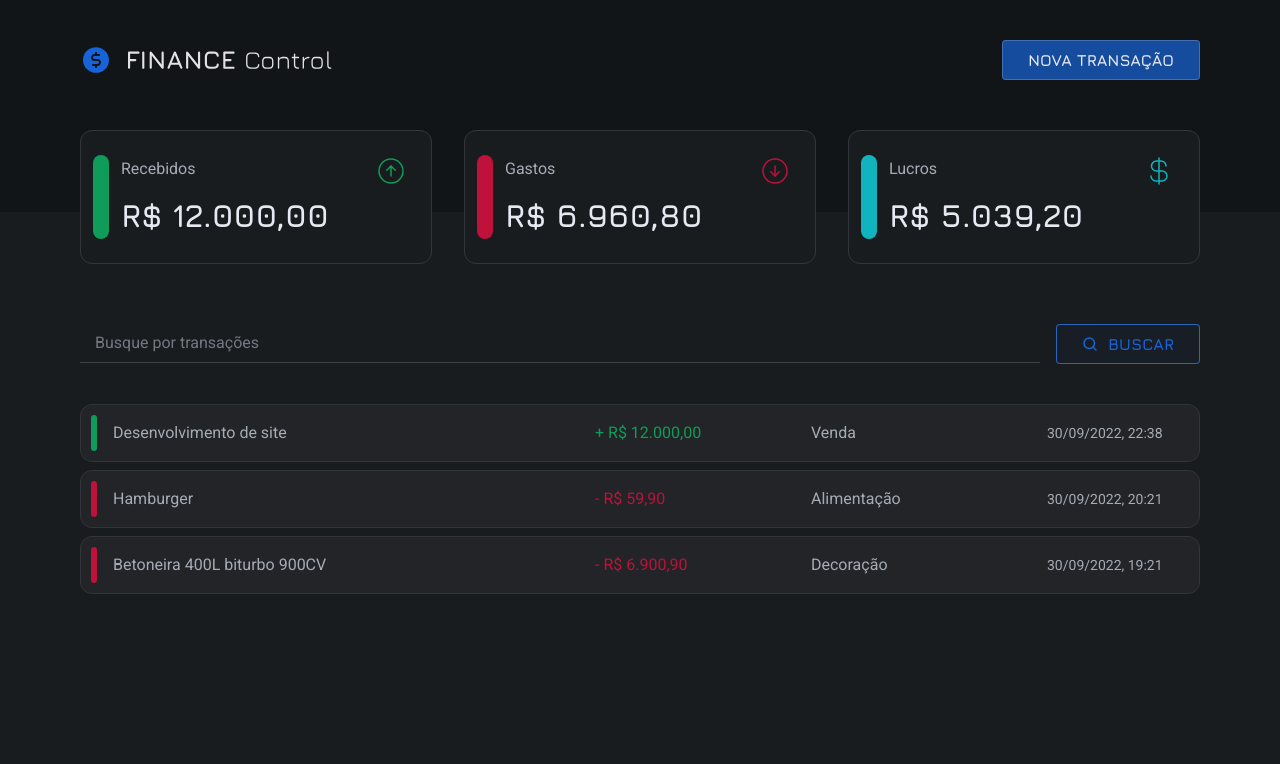
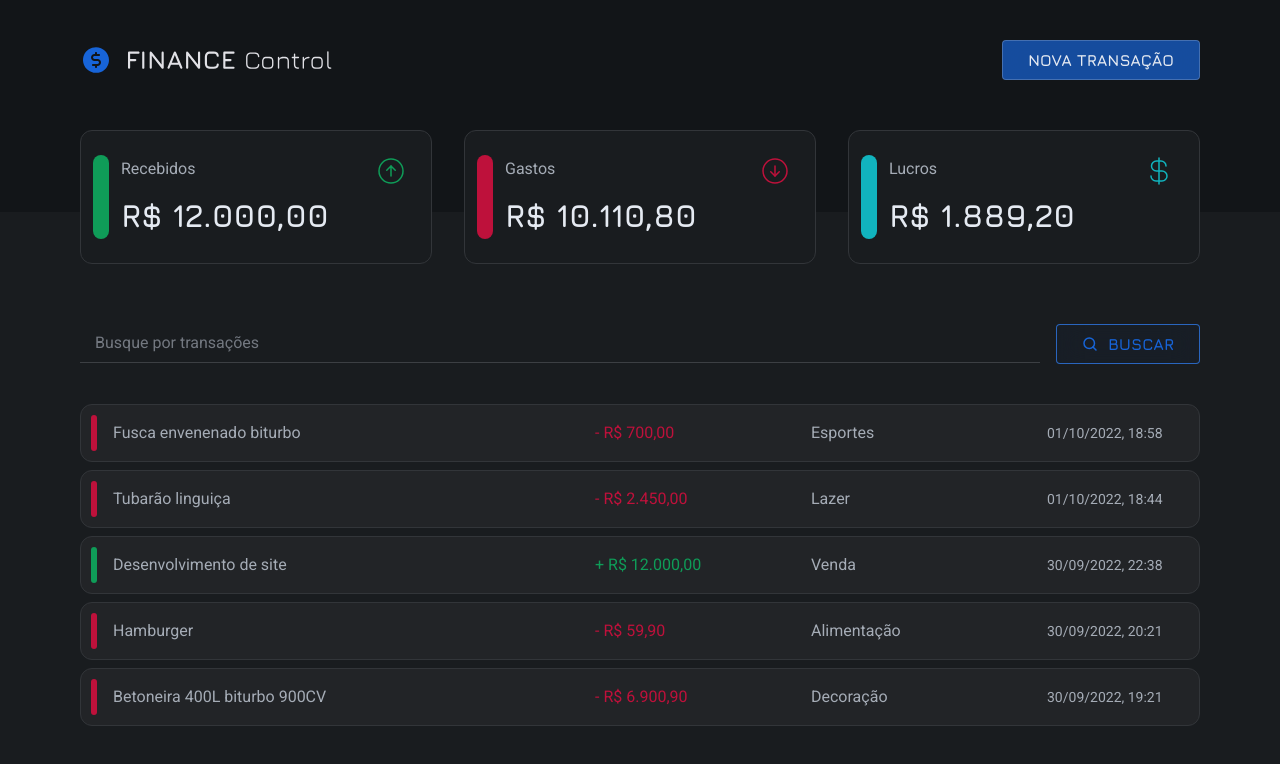
Before and after one commit to sirhent/react-finance-control, a React (Vite) app: page / in a window 1280 px wide. Shown: the top 764 px of the page. Built offline with nearby package versions, Linux system fonts and the light colour scheme; data requests are answered from the project's data file.

Commit message:
Implement Axios lib

```diff
--- a/server.json
+++ b/server.json
@@ -13,7 +13,7 @@
       "title": "Hamburger",
       "type": "outcome",
       "category": "Alimentação",
-      "value": 59.90,
+      "value": 59.9,
       "createdAt": "2022-09-30T20:21:38.917Z"
     },
     {
@@ -21,8 +21,24 @@
       "title": "Betoneira 400L biturbo 900CV",
       "type": "outcome",
       "category": "Decoração",
-      "value": 6900.90,
+      "value": 6900.9,
       "createdAt": "2022-09-30T19:21:38.917Z"
+    },
+    {
+      "title": "Tubarão linguiça",
+      "value": 2450,
+      "category": "Lazer",
+      "type": "outcome",
+      "createdAt": "2022-10-01T18:44:28.798Z",
+      "id": 4
+    },
+    {
+      "title": "Fusca envenenado biturbo",
+      "value": 700,
+      "category": "Esportes",
+      "type": "outcome",
+      "createdAt": "2022-10-01T18:58:38.368Z",
+      "id": 5
     }
   ]
 }
--- a/src/contexts/TransactionsContext.tsx
+++ b/src/contexts/TransactionsContext.tsx
@@ -1,4 +1,5 @@
 import { createContext, ReactNode, useEffect, useState } from "react";
+import { api } from "../lib/axios";
 
 interface Transaction {
   id: number;
@@ -9,9 +10,17 @@ interface Transaction {
   createdAt: string;
 }
 
+interface CreateTransactionInput {
+  title: string;
+  value: number;
+  category: string;
+  type: "income" | "outcome";
+}
+
 interface TransactionContextType {
   transactions: Transaction[];
   fetchTransactions: (query?: string) => Promise<void>;
+  createTransaction: (data: CreateTransactionInput) => Promise<void>;
 }
 
 export const TransactionsContext = createContext({} as TransactionContextType);
@@ -24,16 +33,27 @@ export function TransactionsProvider(props: TransactionsProviderProps) {
   const [ transactions, setTransactions ] = useState<Transaction[]>([]);
 
   async function fetchTransactions(query?: string) {
-    const url = new URL("http://localhost:3999/transactions");
+    const response = await api.get("/transactions", {
+      params: {
+        _sort: "createdAt",
+        _order: "desc",
+        q: query,
+      }
+    });
 
-    if (query) {
-      url.searchParams.append("q", query);
-    }
+    setTransactions(response.data);
+  }
 
-    const response = await fetch(url);
-    const data = await response.json();
+  async function createTransaction(data: CreateTransactionInput) {
+    const response = await api.post("/transactions", {
+      title: data.title,
+      value: data.value,
+      category: data.category,
+      type: data.type,
+      createdAt: new Date(),
+    });
 
-    setTransactions(data);
+    setTransactions((state) => [response.data, ...state]);
   }
 
   useEffect(() => {
@@ -43,7 +63,8 @@ export function TransactionsProvider(props: TransactionsProviderProps) {
   return (
     <TransactionsContext.Provider value={{
       transactions,
-      fetchTransactions
+      fetchTransactions,
+      createTransaction
     }}>
       {props.children}
     </TransactionsContext.Provider>
--- a/src/features/NewTransactionModal/index.tsx
+++ b/src/features/NewTransactionModal/index.tsx
@@ -7,9 +7,11 @@ import * as Styled from "./styles";
 import * as zod from "zod";
 import { useForm, Controller } from "react-hook-form";
 import { zodResolver } from "@hookform/resolvers/zod";
+import { useContext } from "react";
+import { TransactionsContext } from "../../contexts/TransactionsContext";
 
 const newTransactionFormSchema = zod.object({
-  description: zod.string(),
+  title: zod.string(),
   value: zod.number(),
   category: zod.string(),
   type: zod.enum(["income", "outcome"]),
@@ -18,12 +20,14 @@ const newTransactionFormSchema = zod.object({
 type NewTransactionFormInputs = zod.infer<typeof newTransactionFormSchema>;
 
 export function NewTransactionModal() {
+  const { createTransaction } = useContext(TransactionsContext);
   const { t } = useTranslation();
   const {
     control,
     register,
     handleSubmit,
-    formState: { isSubmitting }
+    formState: { isSubmitting },
+    reset
   } = useForm<NewTransactionFormInputs>({
     resolver: zodResolver(newTransactionFormSchema),
     defaultValues: {
@@ -32,9 +36,9 @@ export function NewTransactionModal() {
   });
 
   async function handleCreateNewTransaction(data: NewTransactionFormInputs) {
-    await new Promise((resolve) => setTimeout(resolve, 2000));
+    createTransaction(data);
 
-    console.log(data);
+    reset();
   }
 
   return (
@@ -58,7 +62,7 @@ export function NewTransactionModal() {
               type="text"
               labelText={t("modals.newTransaction.form.inputOne.label")}
               placeholder={t("modals.newTransaction.form.inputOne.placeholder")}
-              registerProps={register("description")}
+              registerProps={register("title")}
               required
             />
             <DefaultInput
--- /dev/null
+++ b/src/lib/axios/index.ts
@@ -0,0 +1,5 @@
+import axios from "axios";
+
+export const api = axios.create({
+  baseURL: "http://localhost:3999"
+});
```
